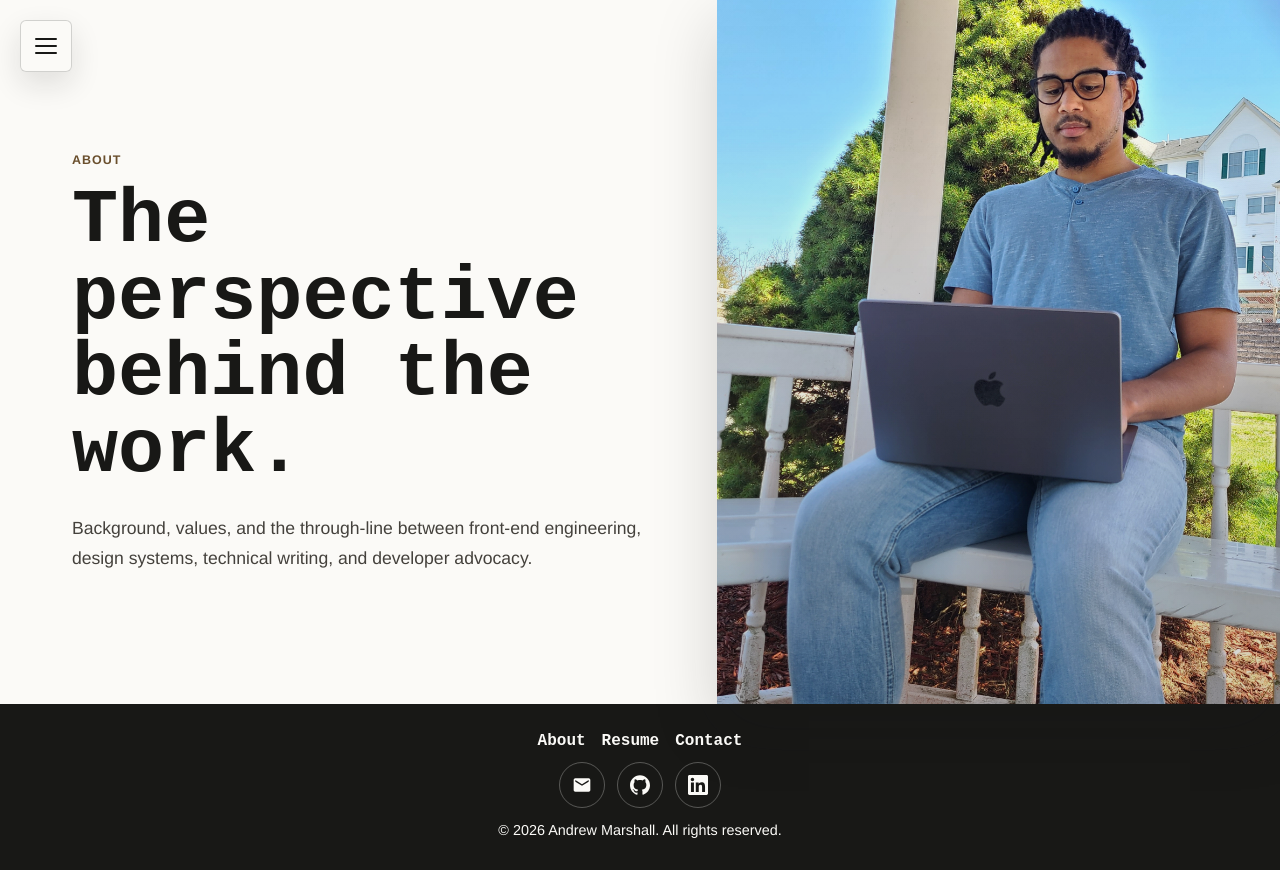
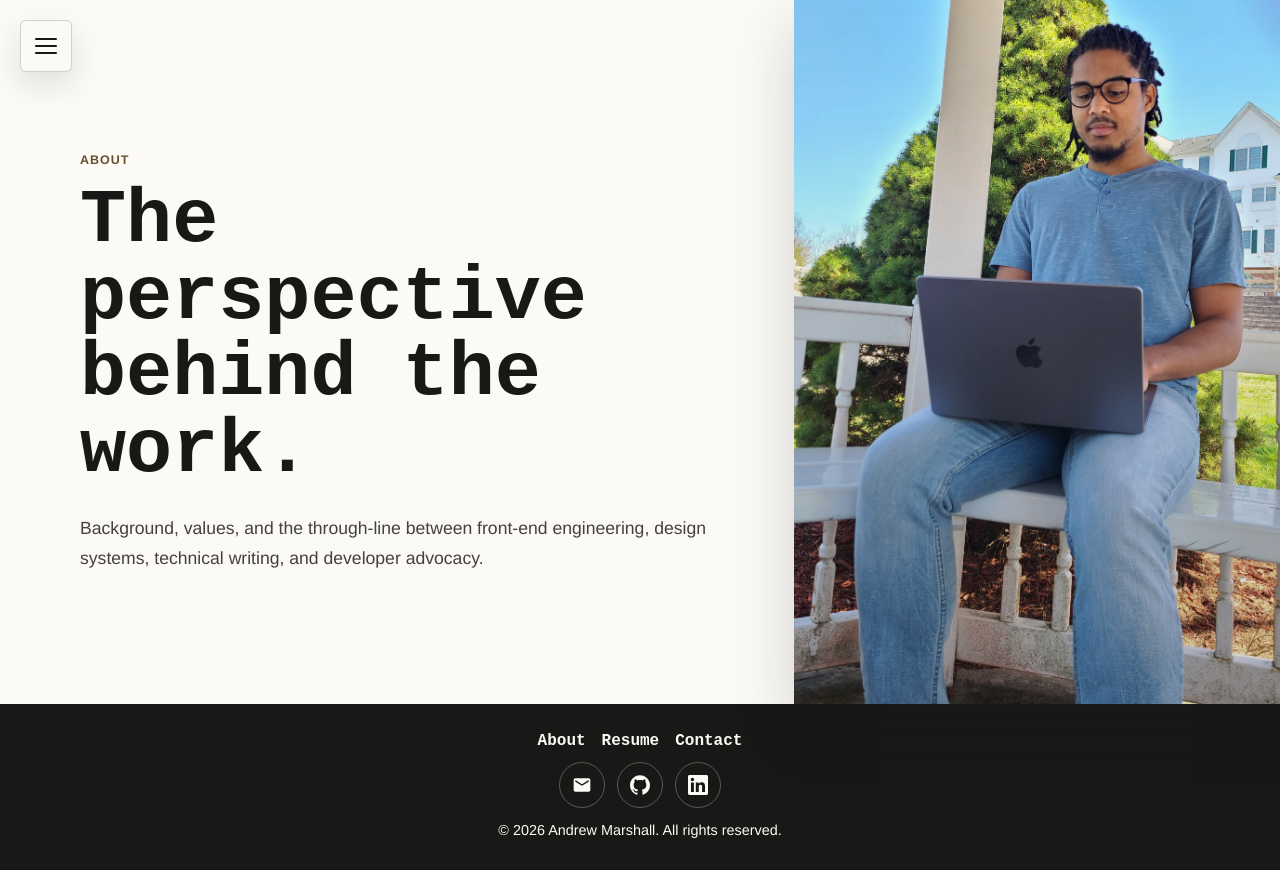
Before and after one commit to alm266/andrew-developer-portfolio, an Angular app: page /about in a window 1280 px wide. Built offline with nearby package versions, Linux system fonts and the light colour scheme.

Commit message:
fixed image push from sidebar

```diff
--- a/src/app/features/about/about.component.scss
+++ b/src/app/features/about/about.component.scss
@@ -12,9 +12,9 @@
   display: grid;
   grid-template-columns:
     minmax(24px, 1fr)
-    minmax(0, 680px)
-    minmax(280px, 44vw);
-  gap: 48px;
+    minmax(0, min(680px, 52%))
+    minmax(260px, 38%);
+  gap: clamp(24px, 4%, 48px);
   align-items: center;
   min-height: 88vh;
 }
```
